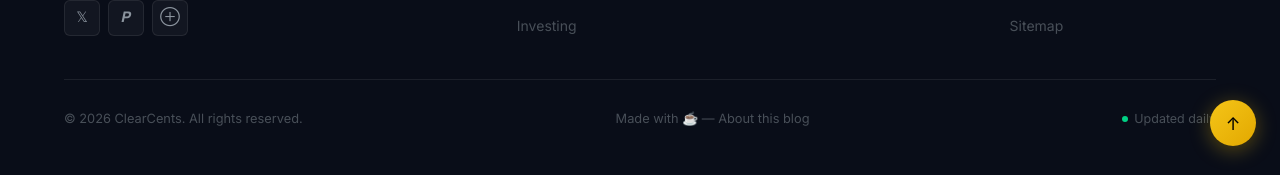
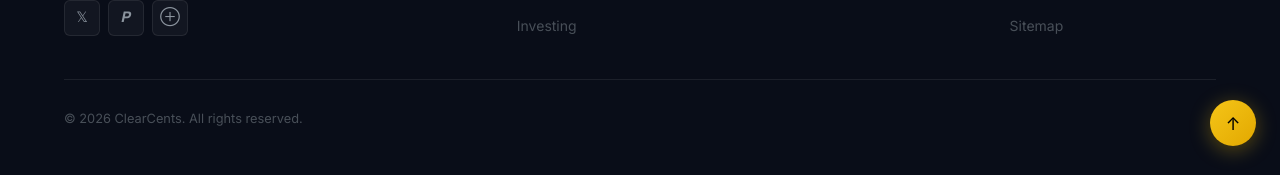
Before and after one commit to zaddywebbuilds/ClearCents-, a Jekyll site: the page built from index.html, in a window 1280 px wide and 900 px high, scrolled down 2929 px. Shown: the part 722-897 px from the top of the window. Built offline with Jekyll 4.4.1, drawn with Linux system fonts in a browser that asks for light colours; the list of posts is cut into pages by our own code.

Commit message:
Remove "Made with" and "Updated daily" from footer
Co-Authored-By: Claude Sonnet 4.6 <noreply@anthropic.com>

```diff
--- a/_includes/footer.html
+++ b/_includes/footer.html
@@ -47,8 +47,6 @@
 
     <div class="footer-bottom">
       <p>&copy; {{ 'now' | date: "%Y" }} {{ site.title }}. All rights reserved.</p>
-      <p>Made with ☕ — <a href="{{ '/about/' | relative_url }}">About this blog</a></p>
-      <p class="footer-badge"><span class="dot"></span> Updated daily</p>
     </div>
   </div>
 </footer>
```
